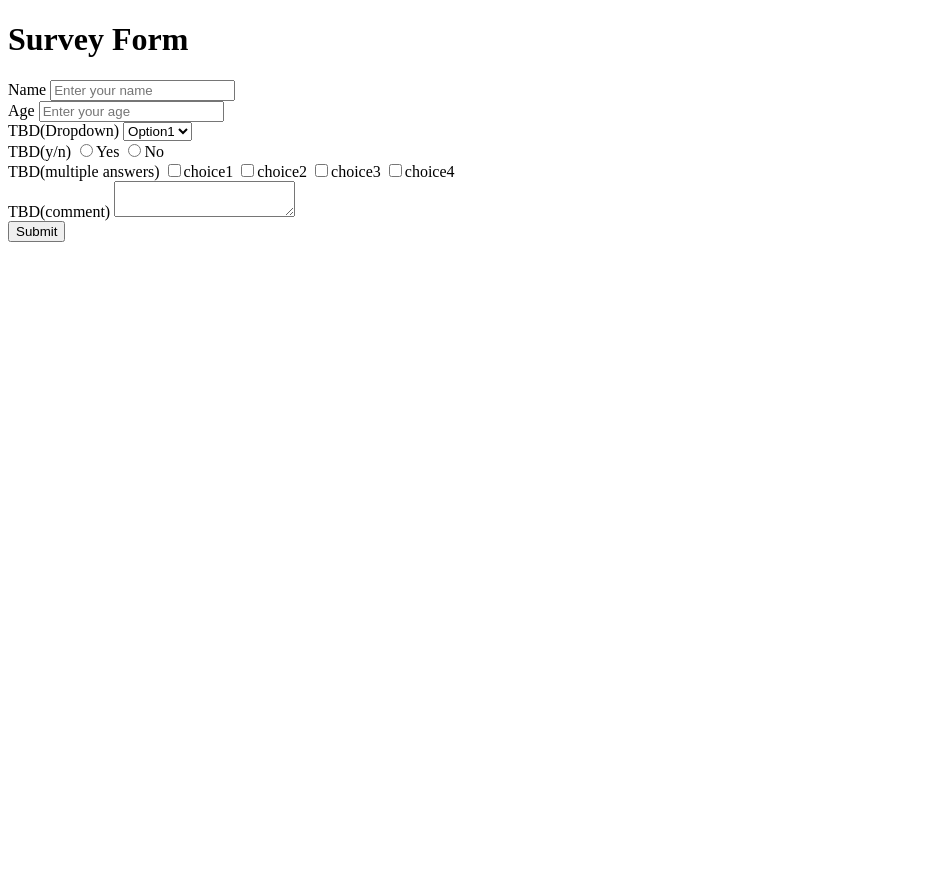
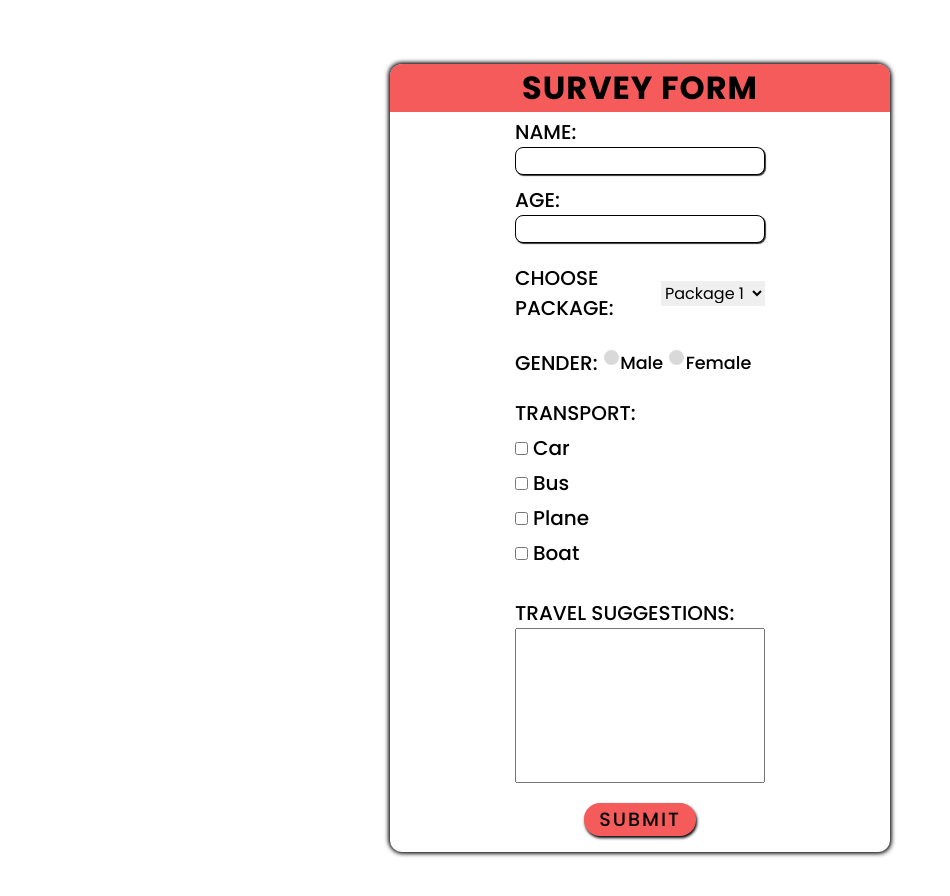
Before and after one commit to QilunL/survey-form, a plain HTML site: page index.html in a window 1280 px wide. Shown: the whole page, without its empty margins (0-950 px from the left). Before the commit the page ends 800 px from the top, so only its background shows below. Drawn offline with Linux system fonts and the light colour scheme.

Commit message:
css tweaks

```diff
--- a/index.html
+++ b/index.html
@@ -1,88 +1,60 @@
 <!DOCTYPE html>
 <html lang="en">
   <head>
-    <meta charset="UTF-8">
-    <meta http-equiv="X-UA-Compatible" content="IE=edge">
-    <meta name="viewport" content="width=device-width, initial-scale=1.0">
-    <link rel="stylesheet" href="style.css">
+    <meta charset="UTF-8" />
+    <meta http-equiv="X-UA-Compatible" content="IE=edge" />
+    <meta name="viewport" content="width=device-width, initial-scale=1.0" />
+    <link rel="stylesheet" href="style.css" />
     <title>Document</title>
   </head>
   <body>
+    <form id="master-form">
       <h1>Survey Form</h1>
-    <form id="master-form">
-        <div class="form">
-            <label for="name" id="label-name">
-                Name
-            </label>
-            <input type="text"
-                   id="name"
-                   placeholder="Enter your name" />
+      <div class="form-info">
+        <label for="name" id="label-name"> NAME: </label>
+        <input type="text" id="name" autocomplete="off" />
       </div>
 
-        <div class="form">
-            <label for="age" id="label-age">
-                Age
-            </label>
-            <input type="text"
-                   id="age"
-                   placeholder="Enter your age" />
+      <div class="form-info">
+        <label for="age" id="label-age"> AGE: </label>
+        <input type="number" id="age" autocomplete="off" />
       </div>
 
-        <div class="form">
-            <label for="dropdown">
-                TBD(Dropdown)
-            </label>
+      <div class="form-options">
+        <label for="dropdown"> CHOOSE PACKAGE: </label>
         <select name="options" id="dropdown">
-                <option>Option1</option>
-                <option>Option2</option>
-                <option>Option3</option>
-                <option>Option4</option>
+          <option>Package 1</option>
+          <option>Package 2</option>
+          <option>Package 3</option>
+          <option>Package 4</option>
         </select>
       </div>
 
-        <div class="form">
-            <label>
-                TBD(y/n)
+      <div class="form-gender">
+        <label> GENDER: </label>
+        <label for="gender">
+          <input type="radio" id="gender" name="gender" />
+          Male
         </label>
-            <label for="Y">
-                <input type="radio"
-                       id="Y"
-                       name="yes">Yes</input>
-            </label>
-            <label for="N">
-                <input type="radio"
-                       id="N"
-                       name="no">No</input>
+        <label for="gender">
+          <input type="radio" id="gender" name="gender" />
+          Female
         </label>
       </div>
-
-        <div class="form">
-            <label>TBD(multiple answers)</label>
-            <label for="inp-1">
-                <input type="checkbox"
-                       name="inp">choice1</input></label>
-            <label for="inp-2">
-                <input type="checkbox"
-                       name="inp">choice2</input></label>
-            <label for="inp-3">
-                <input type="checkbox"
-                       name="inp">choice3</input></label>
-            <label for="inp-4">
-                <input type="checkbox"
-                       name="inp">choice4</input></label>
+      <!-- ***************************************** -->
+      <div class="form-transport">
+        <label>TRANSPORT:</label>
+        <label for="inp-1"> <input type="checkbox" name="inp" />Car</label>
+        <label for="inp-2"> <input type="checkbox" name="inp" />Bus</label>
+        <label for="inp-3"> <input type="checkbox" name="inp" />Plane</label>
+        <label for="inp-4"> <input type="checkbox" name="inp" />Boat</label>
       </div>
 
-        <div class="form">
-            <label for="comment">
-                TBD(comment)
-            </label>
-            <textarea name="comment" id="comment"
-                placeholder="Enter your comment here">
-            </textarea>
+      <div class="form-comment">
+        <label for="comment">TRAVEL SUGGESTIONS:</label>
+        <textarea name="comment" id="comment"></textarea>
       </div>
-        <button type="submit" value="submit">
-            Submit
-        </button>
+      <button type="submit" value="submit">Submit</button>
     </form>
   </body>
 </html>
--- a/style.css
+++ b/style.css
@@ -0,0 +1,190 @@
+@import url("https://fonts.googleapis.com/css2?family=Poppins:wght@400;500;600;700;800&display=swap");
+
+:root {
+  --warm-orange: rgb(245, 91, 91);
+}
+::selection {
+  background-color: var(--warm-orange);
+}
+
+* {
+  padding: 0;
+  margin: 0;
+  box-sizing: border-box;
+  font-family: "Poppins", sans-serif;
+}
+
+body {
+  display: flex;
+  justify-content: center;
+  padding: 4rem;
+}
+
+#master-form {
+  width: 500px;
+  display: flex;
+  align-items: center;
+  justify-content: center;
+  flex-direction: column;
+  box-shadow: 1px 1px 5px black, -1px -1px 5px black;
+  border-bottom-left-radius: 12px;
+  border-bottom-right-radius: 12px;
+  border-top-right-radius: 12px;
+  border-top-left-radius: 12px;
+  overflow: hidden;
+}
+
+#master-form h1 {
+  width: 100%;
+  text-align: center;
+  text-transform: uppercase;
+  letter-spacing: 1px;
+  background-color: var(--warm-orange);
+  cursor: default;
+}
+
+label {
+  font-size: 1.25rem;
+  font-weight: 500;
+}
+
+.form-info {
+  width: 50%;
+  display: flex;
+  flex-direction: column;
+  margin: 5px;
+}
+
+.form-info input {
+  font-size: 1.1rem;
+  padding: 0 6px;
+  outline: none;
+  border-radius: 0.5rem;
+  border: 1px solid black;
+  box-shadow: 1px 1px 1px rgba(0, 0, 0, 0.8);
+}
+
+.form-info input#age {
+  text-align: center;
+}
+
+.form-options {
+  width: 50%;
+  display: flex;
+  align-items: center;
+  justify-content: center;
+  gap: 5px;
+  margin: 15px;
+}
+
+.form-options select {
+  outline: none;
+  font-size: 1rem;
+  border: none;
+  cursor: pointer;
+}
+
+option {
+  font-size: 1rem;
+}
+
+.form-gender {
+  width: 50%;
+  margin: 10px;
+  display: flex;
+  align-items: center;
+}
+.form-gender label:nth-child(1) {
+  margin-right: 5px;
+}
+
+.form-gender label:nth-child(2) {
+  margin-right: 5px;
+  font-size: 1.1rem;
+}
+.form-gender label:nth-child(3) {
+  font-size: 1.1rem;
+}
+
+input[type="radio"] {
+  cursor: pointer;
+}
+input[type="radio"]:after {
+  width: 15px;
+  height: 15px;
+  border-radius: 15px;
+  top: -2px;
+  left: -1px;
+  position: relative;
+  background-color: #d9d9d9;
+  content: "";
+  display: inline-block;
+  border: 2px solid white;
+  transition: 0.25s;
+}
+input[type="radio"]:checked:after {
+  width: 15px;
+  height: 15px;
+  border-radius: 15px;
+  top: -2px;
+  left: -1px;
+  position: relative;
+  background-color: var(--warm-orange);
+  content: "";
+  display: inline-block;
+  border: 2px solid white;
+}
+
+.form-transport {
+  width: 50%;
+  display: flex;
+  flex-direction: column;
+  gap: 5px;
+  margin: 10px;
+}
+
+.form-transport input[type="checkbox"] {
+  margin-right: 5px;
+  cursor: pointer;
+  accent-color: var(--warm-orange);
+}
+
+.form-comment {
+  width: 50%;
+  display: flex;
+  flex-direction: column;
+  margin-top: 20px;
+}
+
+.form-comment textarea {
+  width: 100%;
+  height: 155px;
+  padding: 2px 4px;
+  font-size: 1rem;
+  resize: none;
+  margin-bottom: 20px;
+  outline: none;
+}
+
+button[type="submit"] {
+  font-size: 1.2rem;
+  text-transform: uppercase;
+  cursor: pointer;
+  border: none;
+  background-color: var(--warm-orange);
+  padding: 2px 15px;
+  border-radius: 16px;
+  margin-bottom: 1rem;
+  font-weight: 500;
+  letter-spacing: 2px;
+  box-shadow: 1px 2px 3px black;
+}
+
+button[type="submit"]:active {
+  translate: 0 1px;
+}
+
+button[type="submit"]:hover {
+  filter: brightness(120%);
+  transition: 0.15s;
+}
```
Also changed, not shown: 1 other file. Lines whose indentation alone changed are shown as unchanged.
